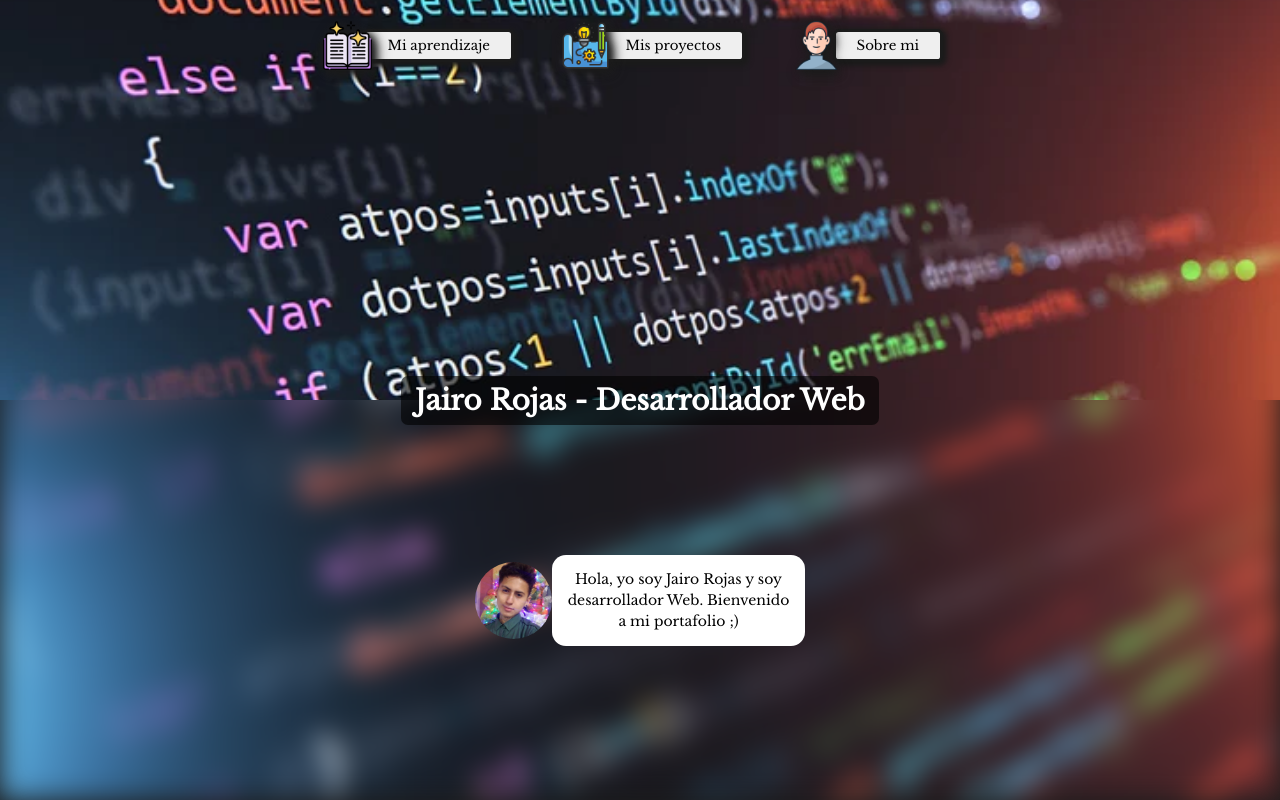
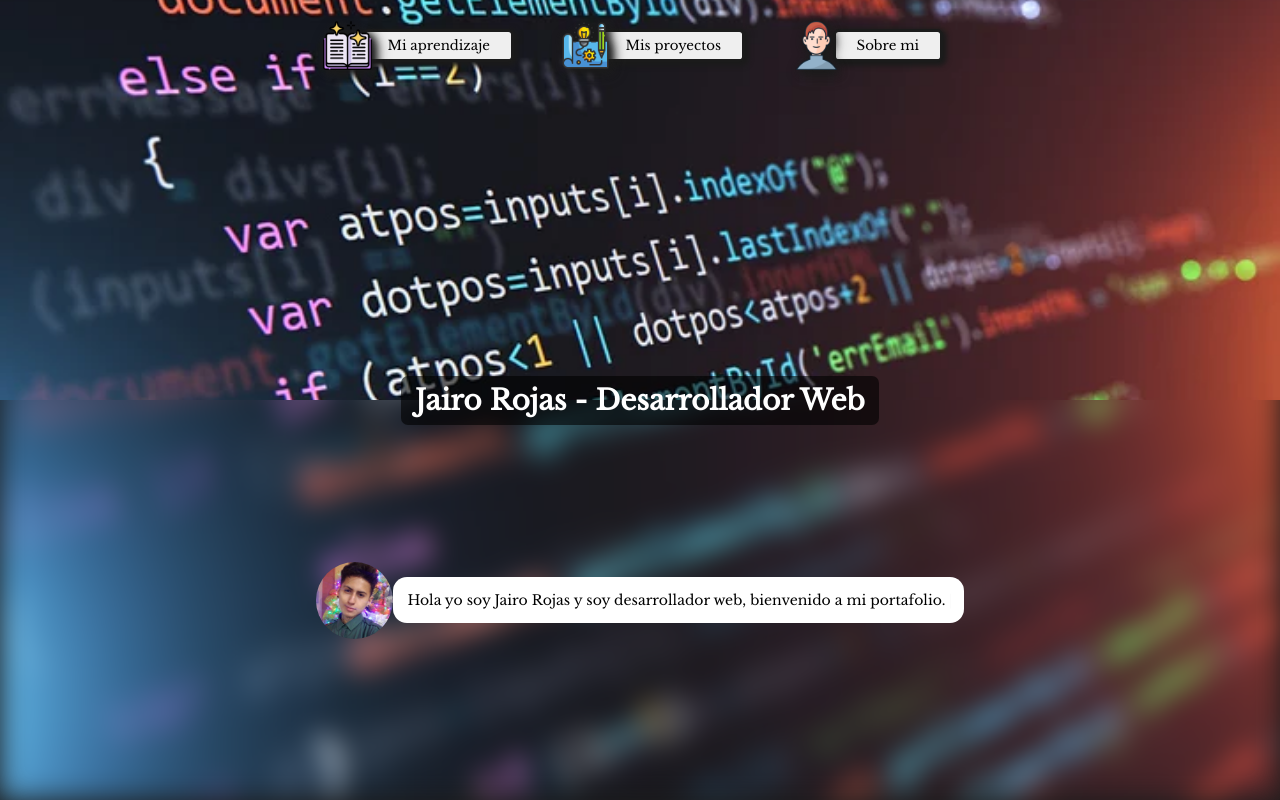
Before and after one commit to JairoRojasJR/portafolio_nodejs_frontend, a Next.js app: page / in a window 1280 px wide. Built offline with nearby package versions, Linux system fonts and the light colour scheme.

Commit message:
Implementacion de typewriter effect en Presentation

```diff
--- a/components/Presentation.js
+++ b/components/Presentation.js
@@ -1,14 +1,10 @@
 import Image from "next/image"
-import { useEffect, useRef, useState } from "react"
 import React from "react";
 import styles2 from "./styles/Presentation";
+import { Typewriter } from "react-simple-typewriter";
 
 export default function Presentation() {
-  const divPresentation = useRef(null);
-  useEffect(() => {
-    divPresentation.current.style.animation = 'deploidPresCard 3s forwards';
-  })
-  return(
+  return (
     <div className='presentation df aic jcc'>
       <div className='presentation__card df aic jcc'>
         <div className='presentation__image-container pr'>
@@ -17,13 +13,14 @@ export default function Presentation() {
             src={'/images/myselft.jpg'}
             layout='fill' />
         </div>
-        <div
-          ref={divPresentation}
-          className={`presentation__text-container`}
-          >
-          <p>
-            Hola, yo soy Jairo Rojas y soy desarrollador Web. Bienvenido a mi portafolio ;)
-          </p>
+        <div className={`presentation__text-container`}>
+          <Typewriter
+            words={["Hola yo soy Jairo Rojas y soy desarrollador web, bienvenido a mi portafolio."]}
+            loop={1}
+            cursor
+            cursorStyle='|'
+            typeSpeed={30}
+          />
         </div>
       </div>
       <style jsx>{styles2}</style>
--- a/components/styles/Presentation.js
+++ b/components/styles/Presentation.js
@@ -6,7 +6,6 @@ export default css`
   }
 
   .presentation__card {
-          max-width: 50%;
     height: 100%;
   }
 
@@ -19,27 +18,11 @@ export default css`
   }
 
   .presentation__text-container {
+    position: relative;
     padding: 1rem;
     background-color: #fff;
     border-radius: 1rem;
     color: #000;
-          max-height: 100%;
-          overflow: hidden;
-        }
-
-        .presentation__text-container p {
-          line-height: 1.5rem;
-          margin: 0;
-          text-align: center;
-        }
-
-        @keyframes deploidPresCard {
-          0% {
-            opacity: 0;
-          }
-          100% {
-            opacity: 1;
-          }
   }
 
    @media screen and (max-width: 725px) {
--- a/components/styles/nav/Nav.js
+++ b/components/styles/nav/Nav.js
@@ -5,6 +5,7 @@ export default css`
     padding: 1.5rem;
     padding-top: 2rem;
     gap: 1.5rem;
+    width: 100%;
     height: 50%;
   }
 
--- a/package.json
+++ b/package.json
@@ -12,7 +12,8 @@
     "next": "12.3.0",
     "next-seo": "^5.8.0",
     "react": "18.2.0",
-    "react-dom": "18.2.0"
+    "react-dom": "18.2.0",
+    "react-simple-typewriter": "^5.0.1"
   },
   "devDependencies": {
     "eslint": "8.23.1",
```
Also changed, not shown: 1 other file (tests, documents, lock files or other folders). Lines whose indentation alone changed are shown as unchanged.
